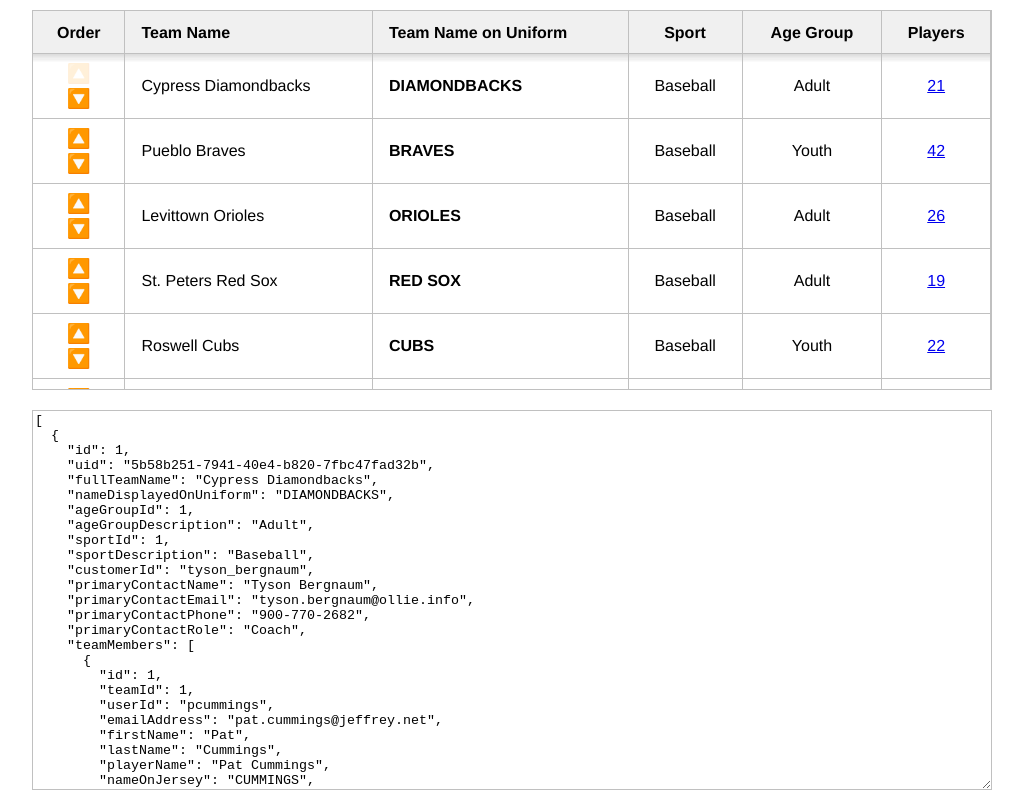
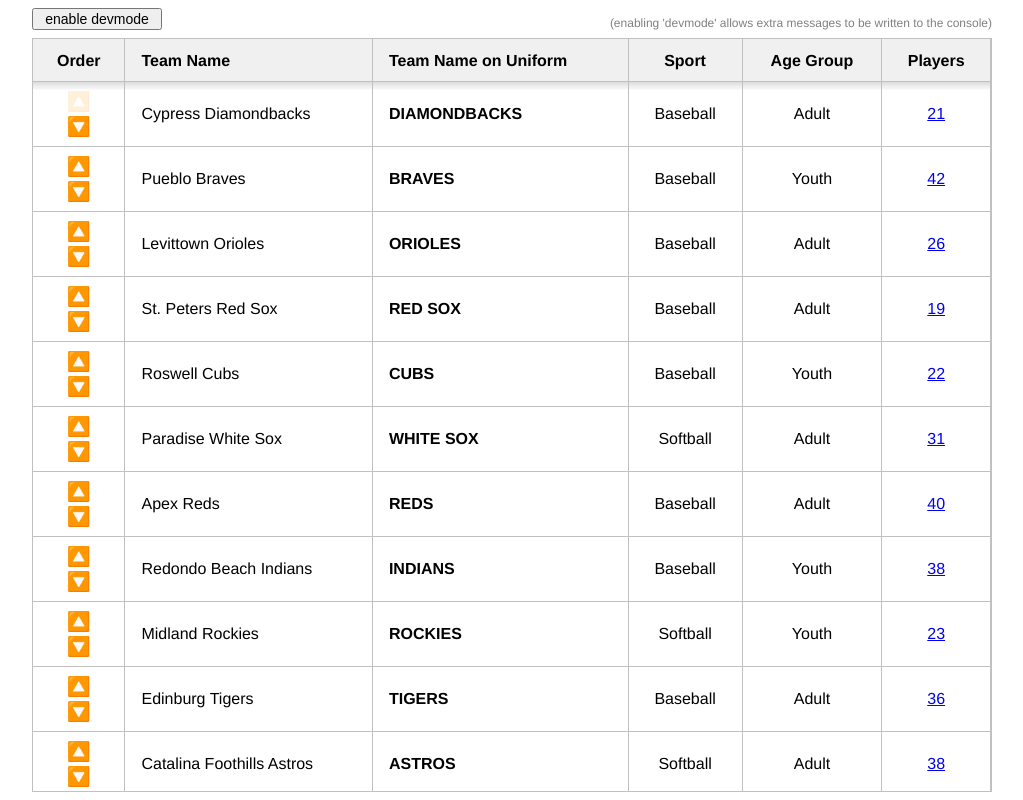
Before and after one commit to mflorida/react-basic-table, a React (Create React App) app: page / in a window 1280 px wide. Shown: the whole page, without its empty margins (128-1151 px from the left). Built offline with nearby package versions, Linux system fonts and the light colour scheme.

Commit message:
Update App.jsx
Moved TableHeader component out of App component; changed style objects to functions that return an object; added devmode toggle button.

```diff
--- a/src/App.jsx
+++ b/src/App.jsx
@@ -1,5 +1,5 @@
 import React, { useState } from 'react';
-import { isFunction, mergeProps } from './lib/utils';
+import { devmode, isFunction, mergeProps } from './lib/utils';
 import Table from './lib/components/BasicTable';
 
 import './App.css';
@@ -47,7 +47,7 @@ function moveDown(listData, rowIndex) {
   return listData;
 }
 
-const moveBtnStyle = {
+const moveBtnStyle = () => ({
   // width: 'calc(100% - 10px)',
   width: '100%',
   margin: 0,
@@ -57,7 +57,7 @@ const moveBtnStyle = {
   background: 'transparent',
   cursor: 'pointer',
   fontSize: '1.2rem'
-};
+});
 
 function MoveButtons({ teamsList, setTeamsList, index }) {
   // TODO: move button styling to stylesheet
@@ -66,11 +66,11 @@ function MoveButtons({ teamsList, setTeamsList, index }) {
     cursor: 'not-allowed'
   }
   const upBtnStyle = {
-    ...moveBtnStyle,
+    ...moveBtnStyle(),
     ...(index === 0 ? disabledStyle : {})
   }
   const dnBtnStyle = {
-    ...moveBtnStyle,
+    ...moveBtnStyle(),
     ...(index === teamsListLastIndex ? disabledStyle : {})
   }
   return (
@@ -98,13 +98,13 @@ function MoveButtons({ teamsList, setTeamsList, index }) {
   )
 }
 
-const thLeft = {
+const thLeft = () => ({
   style: { textAlign: 'left' }
-}
+});
 
-const tdCenter = {
+const tdCenter = () => ({
   className: 'text-center',
-}
+});
 
 // const colMap = new Map();
 
@@ -114,6 +114,22 @@ const tdCenter = {
 // const SPORT = 'Sport';
 // const AGE_GROUP = 'Age Group';
 // const PLAYERS = 'Players';
+
+function TableHeader({thead, columns}) {
+  return (
+    <thead {...thead.__}>
+    <tr {...thead.tr}>
+      {columns.map((col, i) => {
+        const header = isFunction(col.header) ? col.header() : col.header;
+        const thProps = mergeProps(thead.th, col.th);
+        return (
+          <th key={`col-${i}`} {...thProps}>{header}</th>
+        )
+      })}
+    </tr>
+    </thead>
+  )
+}
 
 export default function App() {
   const [teamsList, setTeamsList] = useState(teams);
@@ -125,7 +141,7 @@ export default function App() {
   //     <MoveButtons index={i} {...{teamsList, setTeamsList}} />
   //   ),
   //   th: {
-  //     ...tdCenter,
+  //     ...tdCenter(),
   //   },
   //   td: {
   //     style: {
@@ -136,22 +152,22 @@ export default function App() {
   //
   // colMap.set(TEAM_NAME, {
   //   render: (rowData) => rowData.fullTeamName,
-  //   th: thLeft
+  //   th: thLeft()
   // });
   //
   // colMap.set(UNIFORM_TEAM_NAME, {
   //   render: (rowData) => <b>{rowData.nameDisplayedOnUniform}</b>,
-  //   th: thLeft
+  //   th: thLeft()
   // });
   //
   // colMap.set(SPORT, {
   //   render: (rowData) => rowData.sportDescription,
-  //   td: tdCenter
+  //   td: tdCenter()
   // })
   //
   // colMap.set(AGE_GROUP, {
   //   render: (rowData) => rowData['ageGroupDescription'],
-  //   td: tdCenter
+  //   td: tdCenter()
   // });
   //
   // colMap.set(PLAYERS, {
@@ -160,7 +176,7 @@ export default function App() {
   //       {rowData.teamMembers.length}
   //     </a>
   //   ),
-  //   td: tdCenter
+  //   td: tdCenter()
   // });
 
   // 'Order' column
@@ -170,9 +186,7 @@ export default function App() {
     render: (rowData, i) => (
       <MoveButtons index={i} {...{teamsList, setTeamsList }} />
     ),
-    th: {
-      ...tdCenter,
-    },
+    th: tdCenter(),
     td: {
       style: {
         padding: '8px'
@@ -187,24 +201,24 @@ export default function App() {
       field: 'fullTeamName',  // allow use of 'field' for data object key
       header: () => 'Team Name',
       cell: (rowData) => rowData.fullTeamName,
-      th: thLeft
+      th: thLeft()
     },
     {
       key: 'nameDisplayedOnUniform',
       header: 'Team Name on Uniform',
       cell: (rowData) => <b>{rowData.nameDisplayedOnUniform}</b>,
-      th: thLeft
+      th: thLeft()
     },
     {
       key: 'sportDescription',
       header: <span>Sport</span>,
-      td: tdCenter,
+      td: tdCenter(),
     },
     {
       key: 'ageGroupDescription',
       header: () => 'Age Group',
       cell: (rowData) => rowData['ageGroupDescription'],
-      td: tdCenter
+      td: tdCenter()
     },
     {
       key: null,
@@ -214,7 +228,7 @@ export default function App() {
           {rowData.teamMembers.length}
         </a>
       ),
-      td: tdCenter
+      td: tdCenter()
     },
   ]
 
@@ -268,7 +282,8 @@ export default function App() {
 
   const wrapperStyle = {
     width: 960,
-    height: 'calc((100vh - 50%) - 20px)',
+    height: '100%',
+    // height: 'calc((100vh - 50%) - 20px)',
     margin: 'auto',
     overflowY: 'scroll',
     boxShadow: 'inset 0 -12px 12px -12px rgba(0, 0, 0, 0.25)',
@@ -277,29 +292,47 @@ export default function App() {
 
   const outerStyle = {
     height: '100vh',
+    padding: '0.5rem 0',
     display: 'flex',
     flexDirection: 'column',
-    justifyContent: 'space-between'
+    justifyContent: 'space-between',
+    gap: '0.5rem'
   }
 
-  function TableHeader({thead, columns}) {
-    return (
-      <thead {...thead.__}>
-      <tr {...thead.tr}>
-        {columns.map((col, i) => {
-          const header = isFunction(col.header) ? col.header() : col.header;
-          const thProps = mergeProps(thead.th, col.th);
-          return (
-            <th key={`col-${i}`} {...thProps}>{header}</th>
-          )
-        })}
-      </tr>
-      </thead>
-    )
+  function toggleDevmode(e) {
+    let [, ...parts] = window.location.hash.split(/devmode|debug|#/g);
+    // if no parts, just add '#devmode'
+    if (!parts.length) {
+      window.location.hash = '#devmode';
+      window.location.reload();
+      return;
+    }
+    let cleanHash = parts.filter(Boolean).join('#');
+    const end = cleanHash.endsWith('/') ? '/' : '';
+    parts = cleanHash.split('/#').filter(Boolean);
+    cleanHash = parts.join('/#');
+    parts = cleanHash.split('#').filter(Boolean);
+    cleanHash = parts.join('#').replace(/[/#]+$/, end);
+    if (devmode()) {
+      window.location.hash = cleanHash;
+    } else {
+      window.location.hash = cleanHash + '#devmode';
+    }
+    window.location.reload();
   }
 
   return (
     <div className="App" style={outerStyle}>
+      <div id={'debug'} style={{ width: 960, margin: 'auto' }}>
+        <div id={'devmode'} style={{ display: 'flex', alignItems: 'flex-end', justifyContent: 'space-between' }}>
+          <button type={'button'} style={{ width: 130, fontSize: 14 }} onClick={toggleDevmode}>
+            {devmode() ? 'disable devmode' : 'enable devmode'}
+          </button>
+          <small style={{ color: '#808080', fontSize: 12 }}>
+            (enabling 'devmode' allows extra messages to be written to the console)
+          </small>
+        </div>
+      </div>
       <div style={{ ...wrapperStyle, borderLeft: 'none', borderTop: 'none' }}>
         <Table
           header={TableHeader}
@@ -309,14 +342,16 @@ export default function App() {
           config={tableConfig}
         />
       </div>
-      <div style={{ ...wrapperStyle, overflowY: 'hidden', border: 'none' }}>
+      {devmode() && (
+        <div style={{ ...wrapperStyle, height: '25%', overflowY: 'hidden', border: 'none' }}>
         <textarea
           style={{ width: '100%', maxHeight: '100%', border: borderStyle }}
           rows={80}
           value={JSON.stringify(teamsList, null, 2)}
           readOnly
         />
-      </div>
+        </div>
+      )}
     </div>
   );
 }
```
